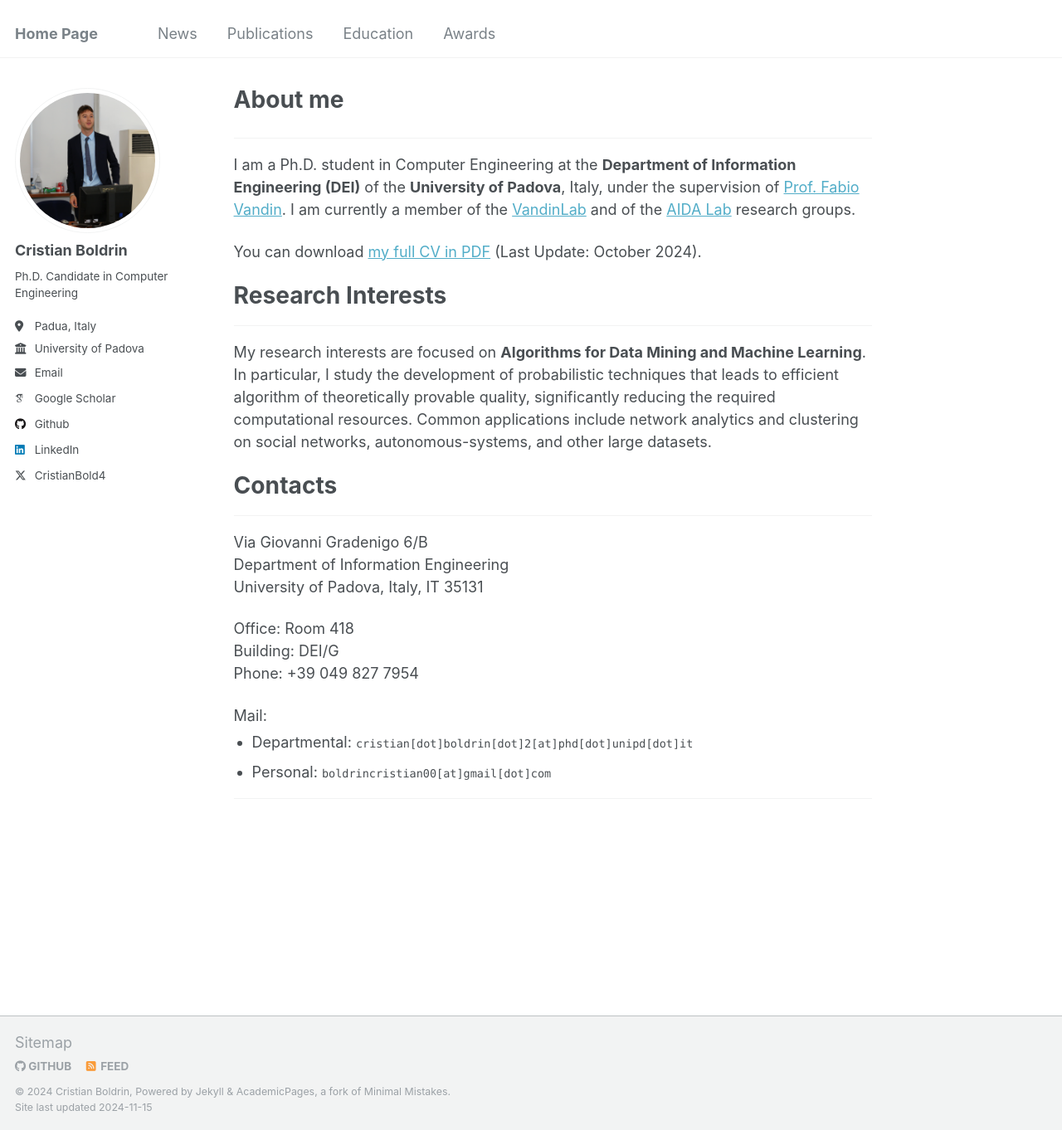
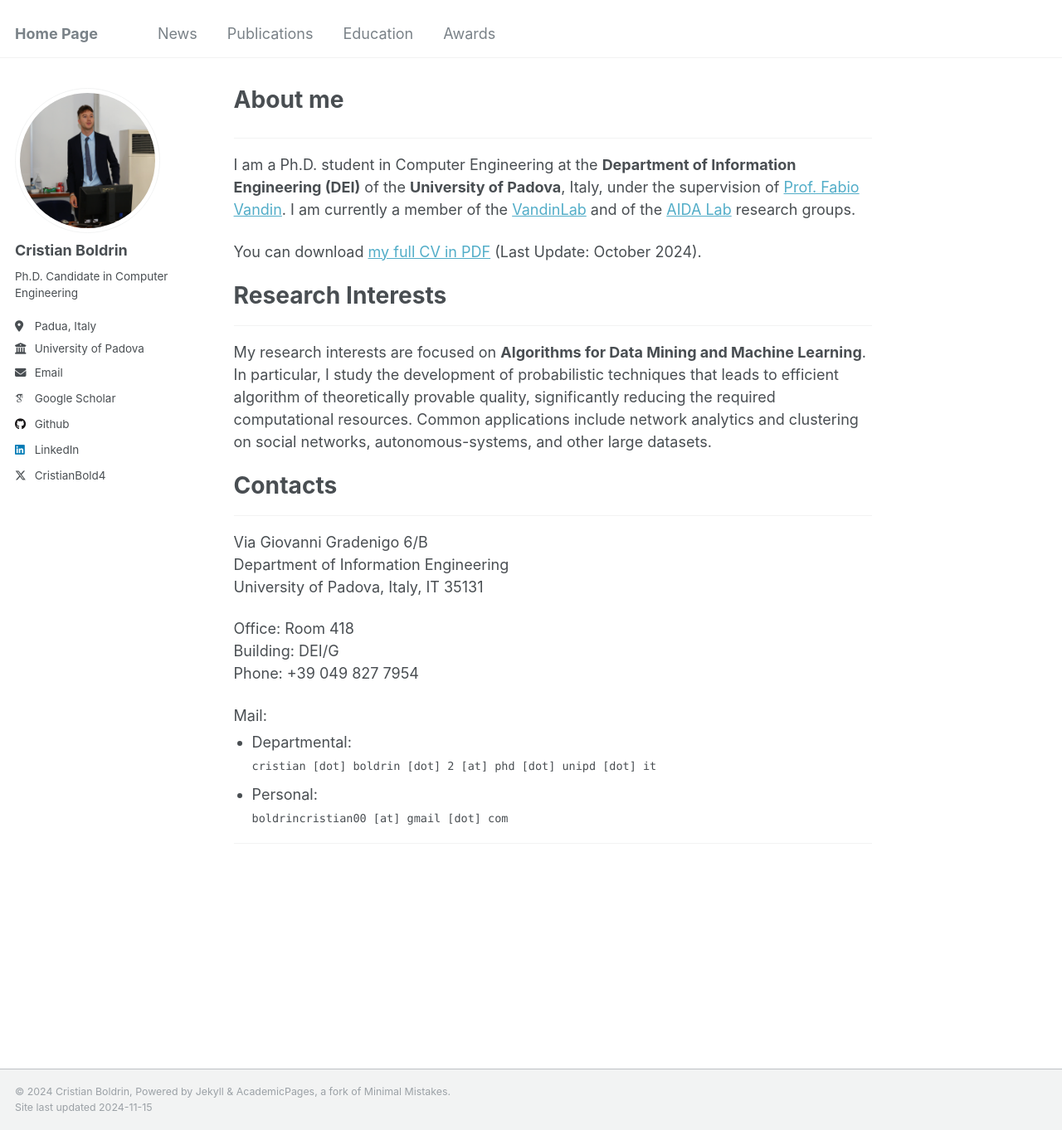
Before and after one commit to cristianboldrin/cristianboldrin.github.io, a Jekyll site: the page built from _pages/about.md, in a window 1280 px wide and 1362 px high. Shown: the whole window at 83% size. Built offline with Jekyll 4.4.1, drawn with Linux system fonts in a browser that asks for light colours; some web fonts are replaced.

Commit message:
added supervisor in education; removed stuff from footer; fixed ugly mail display from mobile

```diff
--- a/_includes/footer.html
+++ b/_includes/footer.html
@@ -6,6 +6,7 @@
     {% if site.data.ui-text[site.locale].follow_label %}
       <li><strong>{{ site.data.ui-text[site.locale].follow_label }}</strong></li>
     {% endif %}
+    <!--
     {% if site.author.github %}
       <li><a href="http://github.com/{{ site.author.github }}"><i class="fab fa-github" aria-hidden="true"></i> GitHub</a></li>
     {% endif %}
@@ -15,6 +16,7 @@
     {% if site.atom_feed.hide != true %}
     <li><a href="{% if site.atom_feed.path %}{{ site.atom_feed.path }}{% else %}{{ base_path }}/feed.xml{% endif %}"><i class="fa fa-fw fa-rss-square" aria-hidden="true"></i> {{ site.data.ui-text[site.locale].feed_label | default: "Feed" }}</a></li>
     {% endif %}
+    -->
   </ul>
 </div>
 {% endif %}
--- a/_includes/footer/custom.html
+++ b/_includes/footer/custom.html
@@ -1,3 +1,2 @@
-<!-- start custom footer snippets -->
-<a href="/sitemap/">Sitemap</a>
+<!-- start custom footer snippets  <a href="/sitemap/">Sitemap</a> -->
 <!-- end custom footer snippets -->
--- a/_pages/about.md
+++ b/_pages/about.md
@@ -49,8 +49,8 @@ Phone: +39 049 827 7954
 
 Mail:
 <ul style="list-style-type: disc; margin-left: -1.0em; margin-top: -1.0em">
-  <li>Departmental: <small><tt>cristian[dot]boldrin[dot]2[at]phd[dot]unipd[dot]it</tt></small></li>
-  <li>Personal: <small><tt>boldrincristian00[at]gmail[dot]com</tt></small></li>
+  <li>Departmental:<br><small><tt>cristian [dot] boldrin [dot] 2 [at] phd [dot] unipd [dot] it</tt></small></li>
+  <li>Personal:<br><small><tt>boldrincristian00 [at] gmail [dot] com</tt></small></li>
 </ul>
 
 
```
Also changed, not shown: _pages/education.md (+2 -0 lines), 11 other files.
